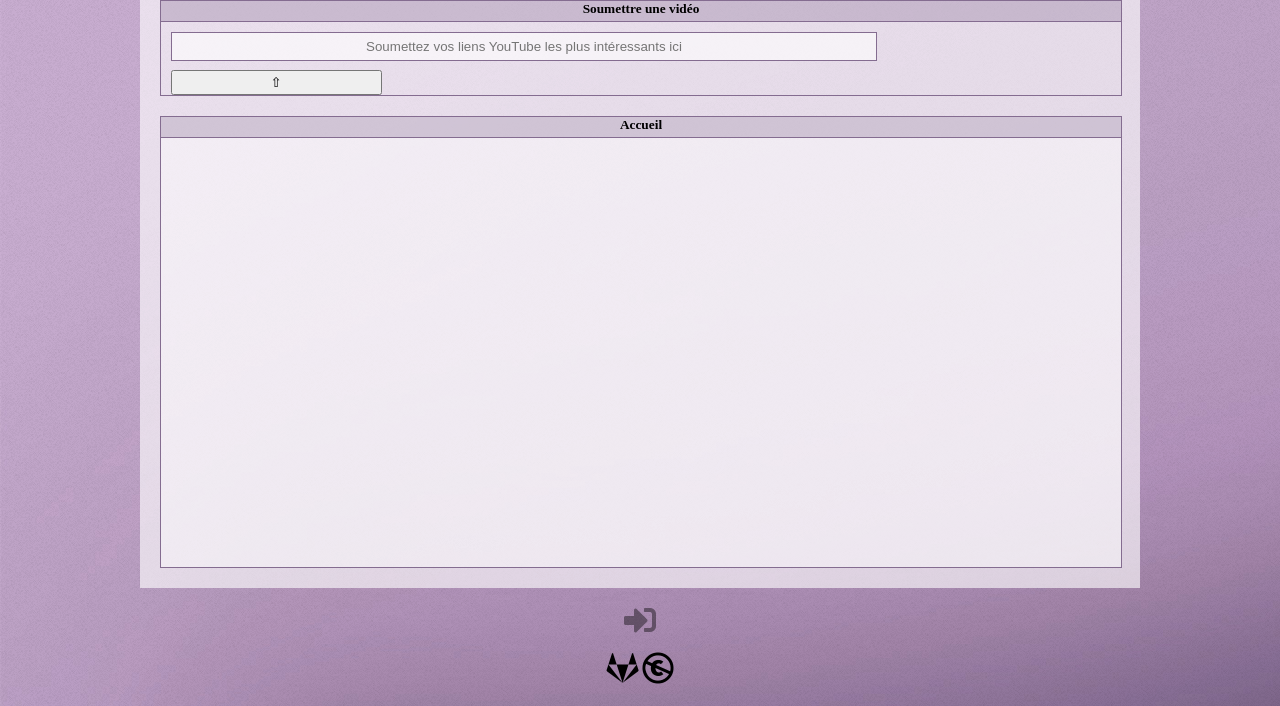
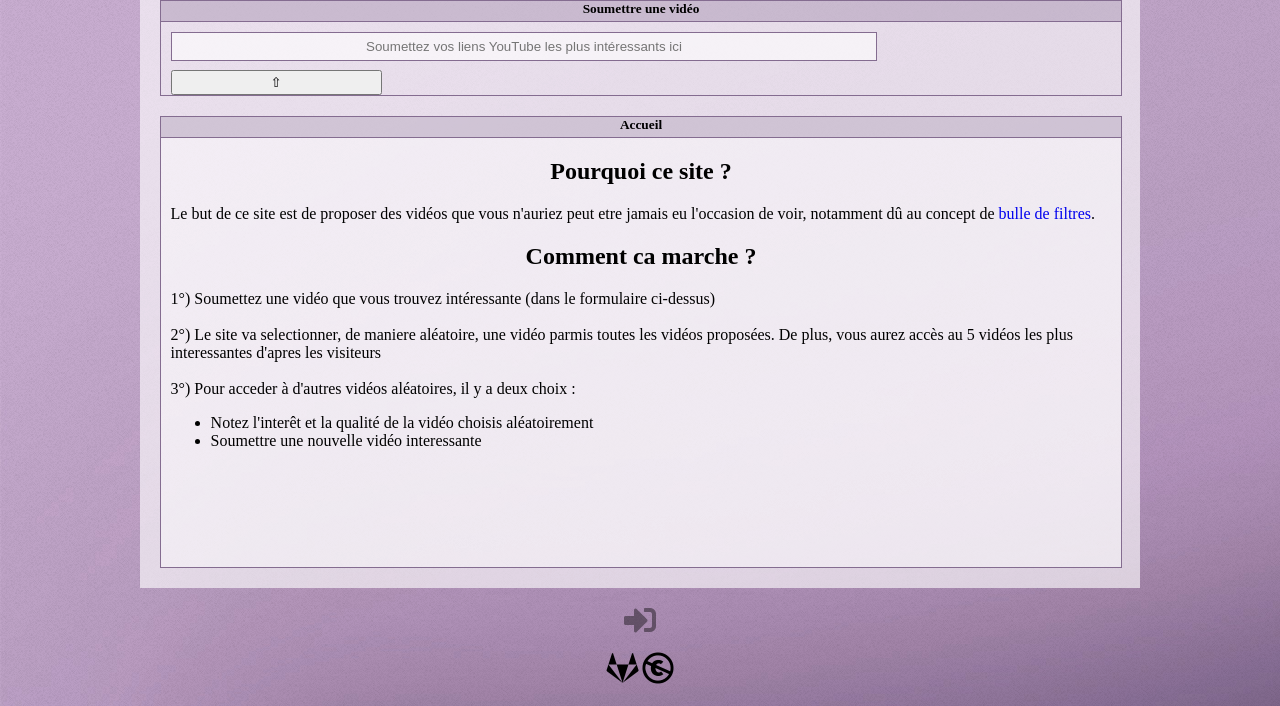
Before and after one commit to snakejj/p13, a Django app: page / in a window 1280 px wide. Shown: the part 60-766 px from the top of the page. Run offline with Django 3.2, Linux system fonts and the light colour scheme.

Commit message:
Adding home page content

```diff
--- a/core/templates/core/pages/home.html
+++ b/core/templates/core/pages/home.html
@@ -6,7 +6,27 @@
 
     <div id="main">
         <h3 class="subtitle">{{ title }}</h3>
-
+        <div style="margin:1%;">
+            <h2 style="text-align:center;">Pourquoi ce site ?</h2>
+                <p>
+                    Le but de ce site est de proposer des vidéos que vous n'auriez peut etre jamais eu l'occasion de
+                    voir, notamment dû au concept de <a href="https://fr.wikipedia.org/wiki/Bulle_de_filtres">bulle de
+                    filtres</a>.
+                </p>
+            <h2 style="text-align:center;">Comment ca marche ?</h2>
+                <p>
+                    1°) Soumettez une vidéo que vous trouvez intéressante (dans le formulaire ci-dessus)
+                    <br><br>
+                    2°) Le site va selectionner, de maniere aléatoire, une vidéo parmis toutes les vidéos
+                    proposées. De plus, vous aurez accès au 5 vidéos les plus interessantes d'apres les visiteurs
+                    <br><br>
+                    3°) Pour acceder à d'autres vidéos aléatoires, il y a deux choix :
+                    <ul>
+                        <li>Notez l'interêt et la qualité de la vidéo choisis aléatoirement</li>
+                        <li>Soumettre une nouvelle vidéo interessante</li>
+                    </ul>
+                </p>
+        </div>
     </div>
 
 {% endblock content %}
```
